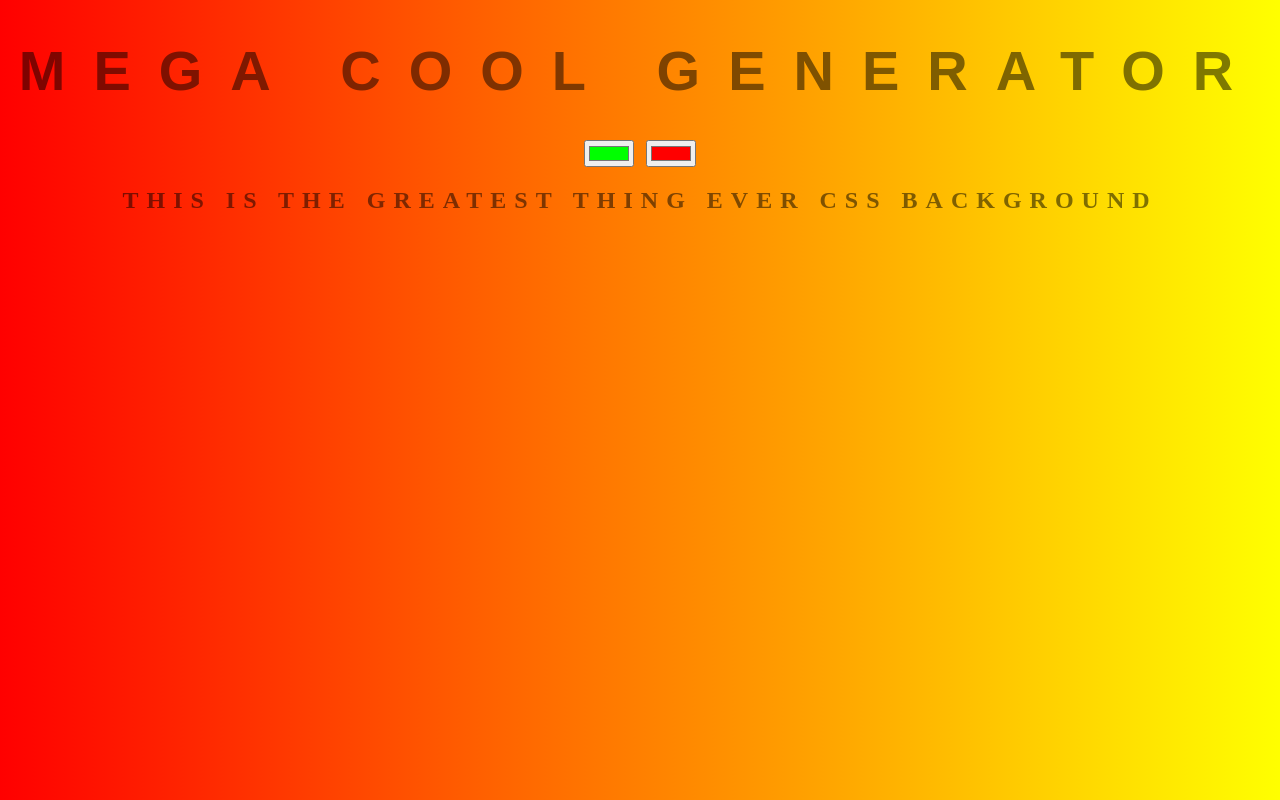
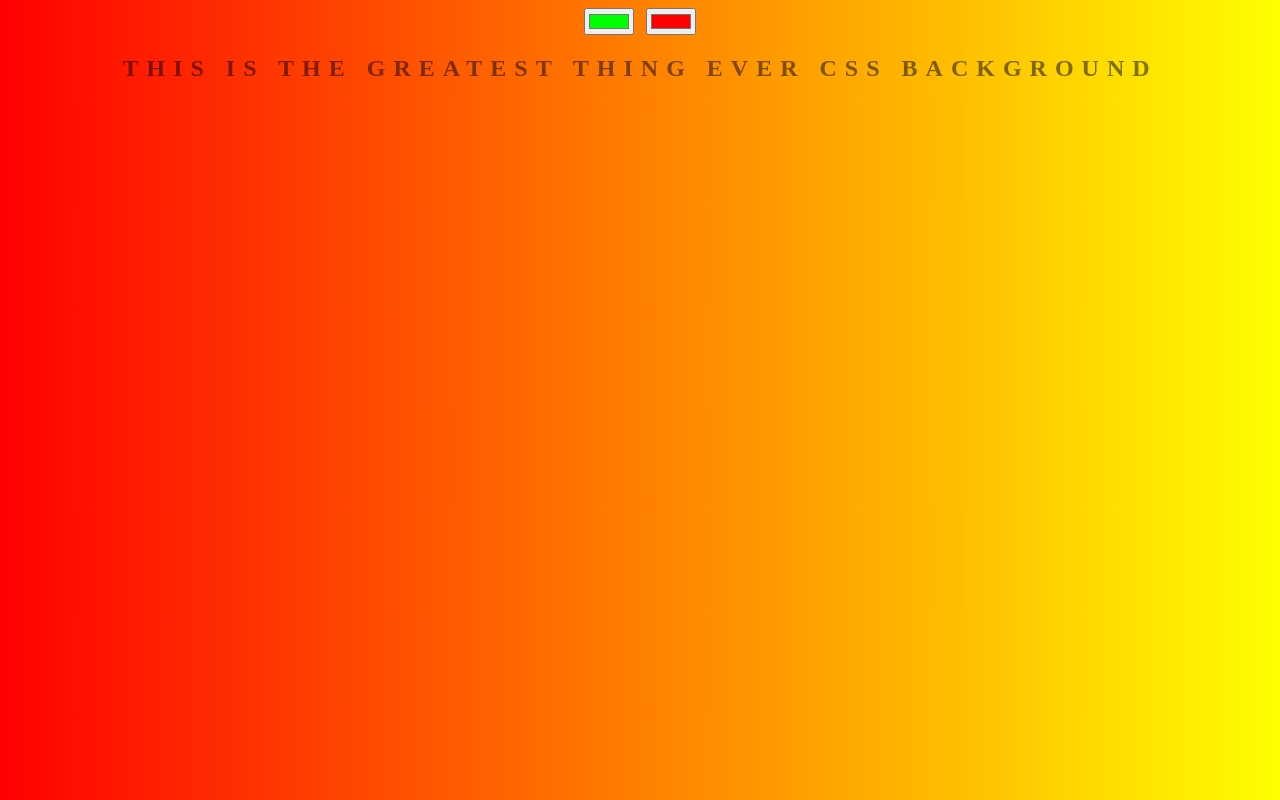
Before and after one commit to TrixP/background-generator, a plain HTML site: page index.html in a window 1280 px wide. Drawn offline with Linux system fonts and the light colour scheme.

Commit message:
conflict with h1

```diff
--- a/index.html
+++ b/index.html
@@ -5,7 +5,6 @@
 	<link rel="stylesheet" type="text/css" href="style.css">
 </head>
 <body id="gradient">
-	<h1>MEGA COOL Generator</h1>
 	<input class="color1" type="color" name="color1" value="#00ff00">
 	<input class="color2" type="color" name="color2" value="#ff0000">
 	<h2>This is the greatest thing ever  CSS Background</h2>
```
